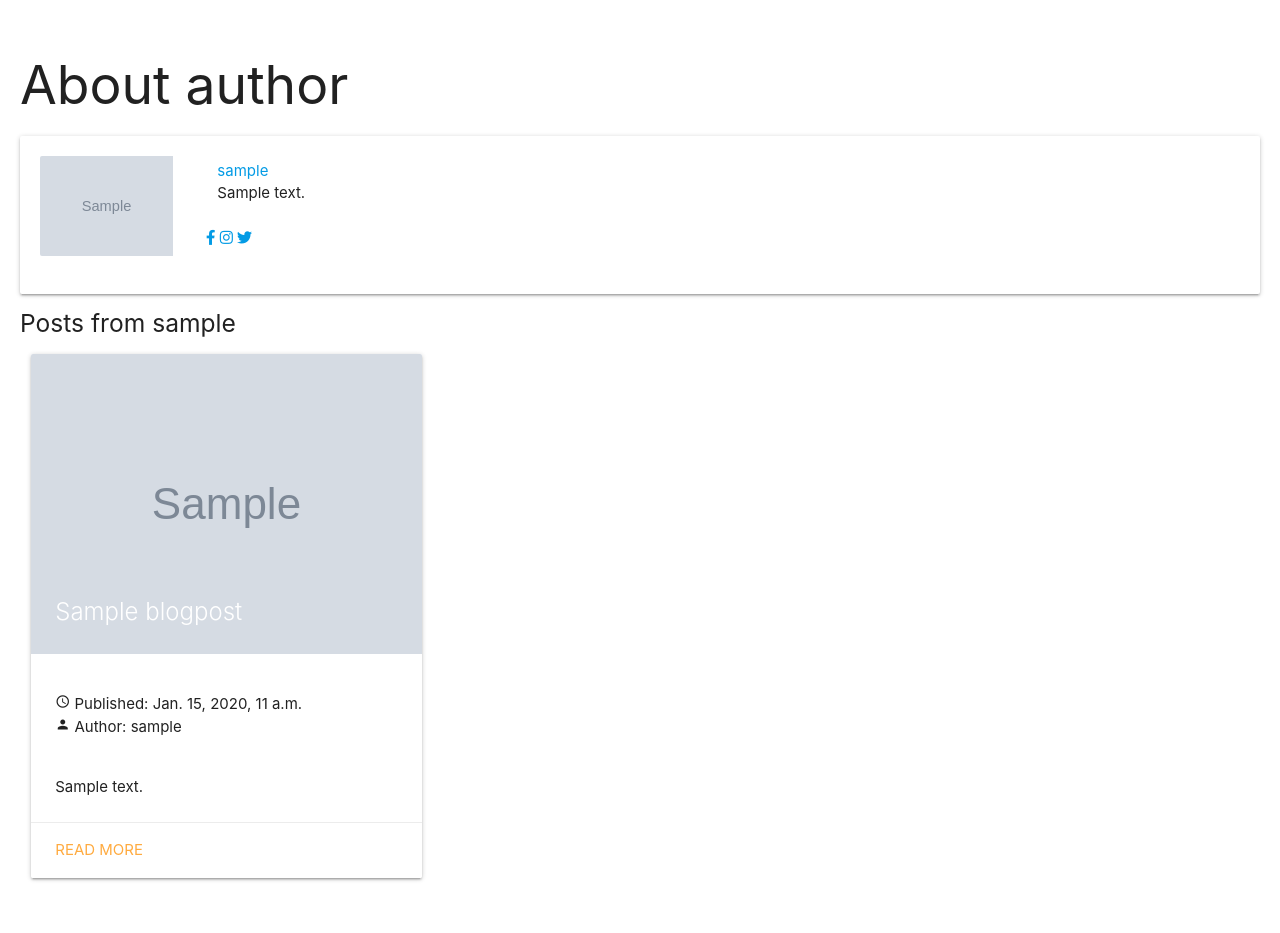
After one commit to clirimfurriku/DjangoBlog, a Django app: page /author/1 in a window 1280 px wide. The commit adds this page. Run offline with Django 3.2, Linux system fonts and the light colour scheme; tables that the repository leaves empty hold one stand-in row (values such as "Sample post"); grey boxes marked "Sample" are stand-in pictures.

Commit message:
Added author posts page

```diff
--- a/blog/models.py
+++ b/blog/models.py
@@ -12,7 +12,7 @@ class UserModel(models.Model):
     user_type = models.CharField(
         max_length=1,
         choices=(
-            ('m', 'Author'),
+            ('m', 'Moderator'),
             ('a', 'Author'),
             ('r', 'Reader')
         ),
@@ -26,7 +26,7 @@ class UserModel(models.Model):
     facebook = models.CharField(max_length=128, null=True, blank=True)
     avatar = models.ImageField(null=True, blank=True)  # profile pic
 
-    user = models.OneToOneField(User, on_delete=models.CASCADE)
+    user = models.OneToOneField(User, on_delete=models.SET_NULL, null=True)
 
     def __str__(self):
         return f'{self.user.username if self.user else "Unknown"}'
--- a/blog/templates/blog/about_author.html
+++ b/blog/templates/blog/about_author.html
@@ -12,7 +12,7 @@
         </div>
         <div class="card-stacked">
             <div class="card-content">
-                <p>{{ author.user.username }}</p>
+                <a href="{% url 'author' author.id %}"><p>{{ author.user.username }}</p></a>
                 <p>{{ author.bio }}</p>
                 <br>
                 <div class="col">
@@ -29,9 +29,11 @@
                     </div>
                 </div>
             </div>
-            <div class="card-action">
-                <a href="#">More posts</a>
-            </div>
+            {% if more %}
+                <div class="card-action">
+                    <a href="{% url 'author' author.id %}"><p>More Posts</p></a>
+                </div>
+            {% endif %}
         </div>
     </div>
 </div>
--- a/blog/templates/blog/post.html
+++ b/blog/templates/blog/post.html
@@ -29,7 +29,7 @@
             {{ object.content }}
             <br>
             {% if object.author %}
-                {% include "blog/about_author.html" with author=object.author %}
+                {% include "blog/about_author.html" with author=object.author more=True %}
             {% endif %}
             <br>
             {% include 'blog/comments.html' with comments=comments %}
--- /dev/null
+++ b/blog/templates/blog/user_posts.html
@@ -0,0 +1,45 @@
+{% extends 'base.html' %}
+{% load static %}
+{% block titleblock %}
+    Blog Home
+{% endblock %}
+{% block bodyblock %}
+    <div>
+        {% include 'blog/about_author.html' with author=object %}
+    </div>
+    <div class="row">
+        <h5>Posts from {{ object.user.username }}</h5>
+        {% for post in posts %}
+            <div class="col s12 m6 l4">
+                <div class="card hoverable">
+                    <div class="card-image">
+                        {% if post.thumbnail_image %}
+                            <img width="300" height="300" src="{{ post.thumbnail_image.url }}">
+                        {% else %}
+                            <img width="300" height="300" src="{% static 'default.jpg' %}">
+                        {% endif %}
+                        <span class="card-title">{{ post.title }}
+                        </span>
+                    </div>
+                    <div class="card-content">
+                        <ul>
+                            <li class="collection-item">
+                                <i class="material-icons tiny">access_time</i>
+                                <span class="title">Published: {{ post.updated_date }}</span>
+                            </li>
+                            <li class="collection-item">
+                                <i class="material-icons tiny">person</i>
+                                <span class="title">Author: {{ post.author.user.username }}</span>
+                            </li>
+                        </ul>
+                        <br>
+                        <p class="truncate">{{ post.short_description }}</p>
+                    </div>
+                    <div class="card-action">
+                        <a href="{% url 'post' post.id %}">Read More</a>
+                    </div>
+                </div>
+            </div>
+        {% endfor %}
+    </div>
+{% endblock %}
--- a/blog/urls.py
+++ b/blog/urls.py
@@ -1,8 +1,9 @@
 from django.urls import path
-from blog.views import BlogPostsView, BlogPostDetailView
+from blog.views import BlogPostsView, BlogPostDetailView, AuthorPostsView
 
 urlpatterns = [
     path('', BlogPostsView.as_view(), name="home"),
     path('blog/', BlogPostsView.as_view(), name="homeblog"),
     path('blog/<int:pk>', BlogPostDetailView.as_view(), name="post"),
+    path('author/<int:pk>', AuthorPostsView.as_view(), name="author"),
 ]
--- a/blog/views.py
+++ b/blog/views.py
@@ -7,6 +7,21 @@ from blog.models import BlogPost, UserComment, UserModel
 class BlogPostsView(ListView):
     model = BlogPost
     template_name = "blog/posts.html"
+
+
+class AuthorPostsView(DetailView):
+    model = UserModel
+    template_name = 'blog/user_posts.html'
+
+    def get_context_data(self, **kwargs):
+        context = super().get_context_data(**kwargs)
+        # Only moderators or authors can have a articles page
+        this_user = context['object']
+        if this_user.user_type == 'm' or this_user.user_type == 'a':
+            user_posts = BlogPost.objects.filter(author=this_user)
+            context['posts'] = user_posts
+
+        return context
 
 
 class BlogPostDetailView(DetailView):
```
Also changed, not shown: blog/migrations/0004_auto_20201205_1117.py (added).
